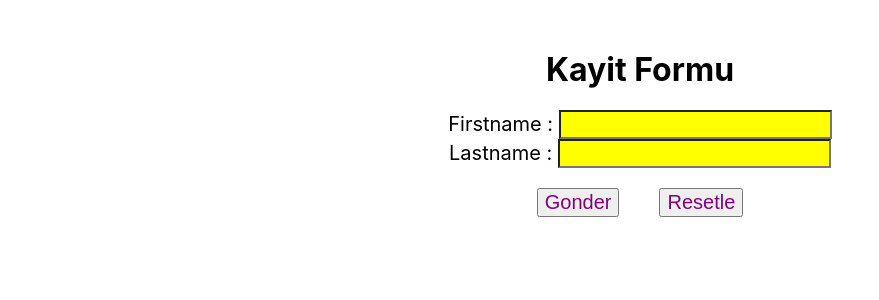
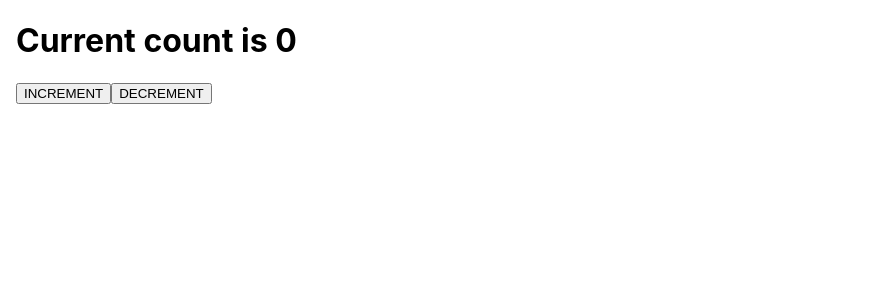
Before and after one commit to saitnyalcin/react-fetching-api, a React (Create React App) app: page / in a window 1280 px wide. Shown: the top 300 px of the page, without its empty margins (0-879 px from the left). Built offline with nearby package versions, Linux system fonts and the light colour scheme.

Commit message:
Counter feature is implemented

```diff
--- a/src/App.js
+++ b/src/App.js
@@ -1,73 +1,17 @@
-import React, { Component } from 'react';
-import './App.css';
-import Header from './Header';
+import React, { useState, useEffect } from 'react';
 
-class App extends Component {
-  state = {
-    firstname: '',
-    lastname: ''
-  };
+const App = () => {
+  const [count, setCount] = useState(0);
 
-  handleChangeFirstname = event => {
-    this.setState({
-      firstname: event.target.value
-    });
-  };
-  handleChangeLastname = event => {
-    this.setState({
-      lastname: event.target.value
-    });
-  };
+  useEffect(() => {});
 
-  resetInputs = () => {
-    this.setState({ firstname: '', lastname: '' });
-  };
+  return (
+    <div style={{ margin: '1em' }}>
+      <h1>Current count is {count}</h1>
+      <button onClick={() => setCount(count + 1)}>INCREMENT</button>
+      <button onClick={() => setCount(count + -1)}>DECREMENT</button>
+    </div>
+  );
+};
 
-  render() {
-    const divStyle = {
-      textAlign: 'center',
-      marginTop: 50
-    };
-    const inputValueStyle = {
-      fontSize: 20,
-      backgroundColor: 'yellow',
-      color: 'red'
-    };
-
-    return (
-      <div style={divStyle}>
-        <Header />
-        <div>
-          <label style={{ fontSize: 20 }}>Firstname : </label>
-          <input
-            style={inputValueStyle}
-            name={this.state.firstname}
-            onChange={this.handleChangeFirstname}
-          />
-          <span>{this.state.firstname}</span>
-        </div>
-
-        <div>
-          <label style={{ fontSize: 20 }}>Lastname : </label>
-          <input
-            style={inputValueStyle}
-            lastname={this.state.lastname}
-            onChange={this.handleChangeLastname}
-          />
-          <span>{this.state.lastname}</span>
-        </div>
-
-        <button style={{ margin: 20, fontSize: 20, color: 'purple' }}>
-          Gonder
-        </button>
-        <button
-          style={{ margin: 20, fontSize: 20, color: 'purple' }}
-          onClick={this.resetInputs}
-        >
-          Resetle
-        </button>
-      </div>
-    );
-  }
-}
 export default App;
--- a/src/Header.jsx
+++ /dev/null
@@ -1,7 +0,0 @@
-import React from 'react';
-
-const Header = () => {
-  return <h1>Kayit Formu</h1>;
-};
-
-export default Header;
```
Also changed, not shown: src/Insan.jsx (deleted, +0 -15 lines).
